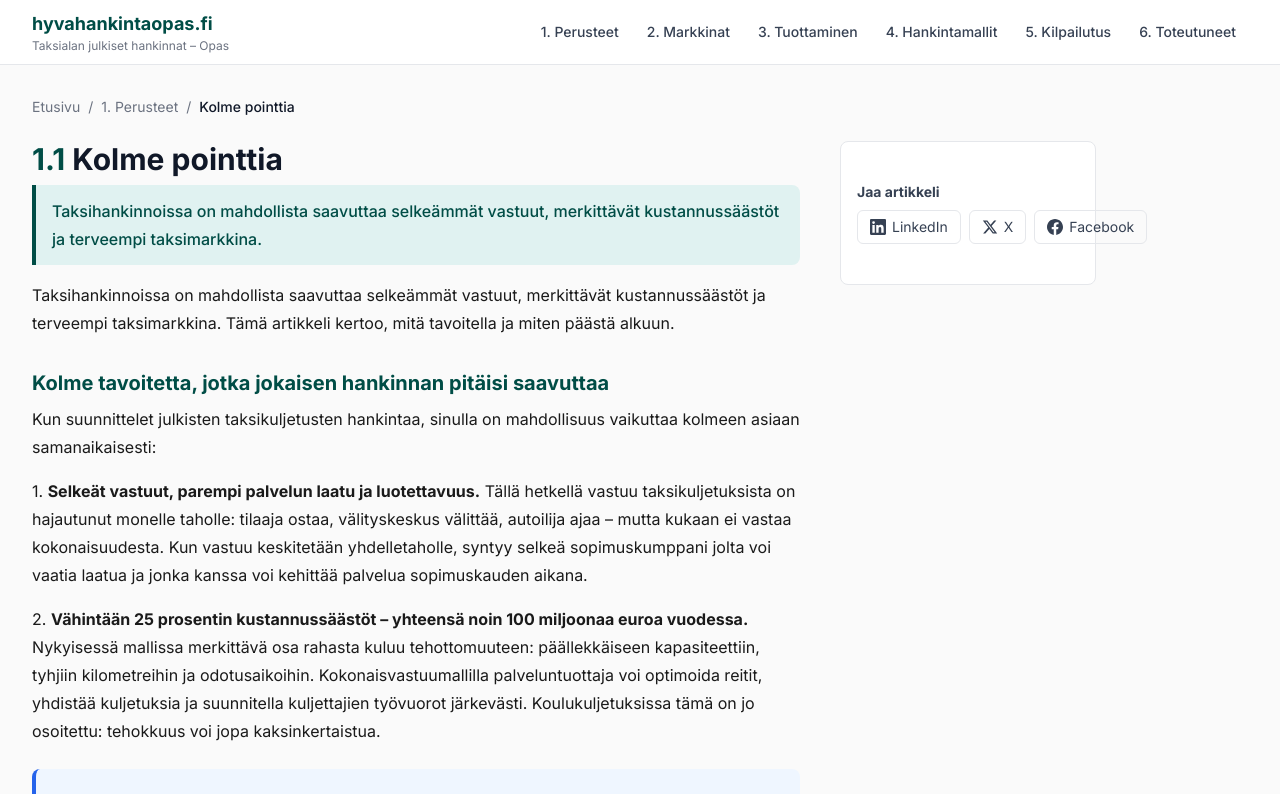
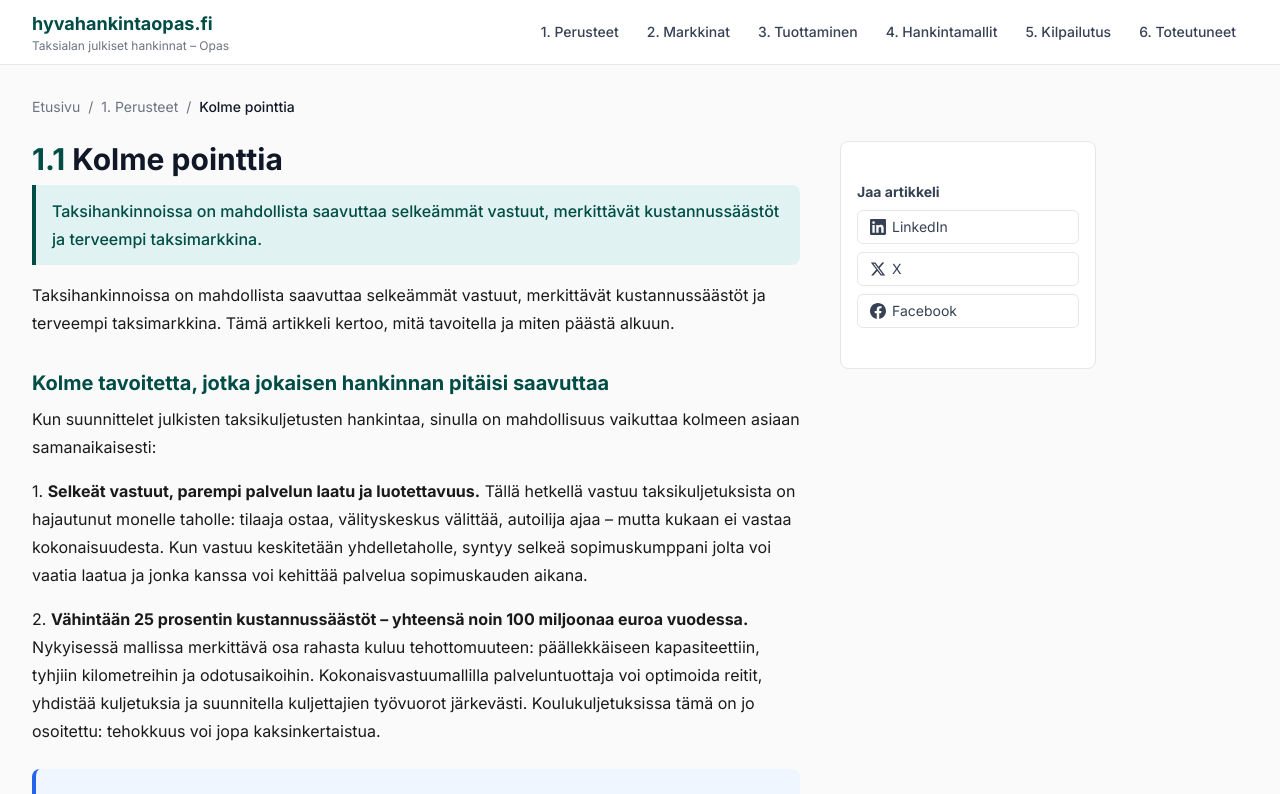
Before and after one commit to tuomohalminen-blip/hyvahankintaopas, a Next.js app: page /kolme-pointtia in a window 1280 px wide. Shown: the top 794 px of the page. Built offline with nearby package versions, Linux system fonts and the light colour scheme.

Commit message:
Korjaa 4.5 teksti ja share-napit pystyyn

```diff
--- a/app/components/ShareButtons.tsx
+++ b/app/components/ShareButtons.tsx
@@ -13,7 +13,7 @@ export default function ShareButtons({
   return (
     <div className="my-6">
       <p className="text-sm font-bold text-gray-700 mb-2">Jaa artikkeli</p>
-      <div className="flex gap-2">
+      <div className="flex flex-col gap-2">
         {/* LinkedIn */}
         <a
           href={`https://www.linkedin.com/sharing/share-offsite/?url=${encodedUrl}`}
--- a/content/4-hankintamallit/05-kokonaisvastuu-urakka.mdx
+++ b/content/4-hankintamallit/05-kokonaisvastuu-urakka.mdx
@@ -21,7 +21,7 @@ Rakennusalalla urakkatahti tuottaa yleensä tuplatehokkuuden verrattuna tuntihin
 ## Esimerkki: koulukuljetukset
 
 <FactBox title="Esimerkki: Koulukuljetukset kokonaisvastuumallissa">
-Koulu- ja päivätoimintakuljetuksissa tehokkuusero on nähty useasti: tunnin matka-aikana kokonaisvastuulla hoidettuna tila-autoon saadaan kerättyä 8 oppilasta neljältä reitiltä, kun yksikköhintamallissa sama oppilasjoukko hoidetaan neljällä erillisellä autolla, koska tuottajalla ei ole kannustinta yhdistelyyn. Kustannusero on 4-kertainen tilaajalle.
+Koulu- ja päivätoimintakuljetuksissa tehokkuusero on nähty useasti: tunnin matka-aikana kokonaisvastuulla hoidettuna tila-autoon saadaan kerättyä 8 oppilasta, kun yksikköhintamallissa sama oppilasjoukko hoidetaan vähintään kahdella autolla, koska tuottajalla ei ole kannustinta yhdistelyyn.
 </FactBox>
 
 ## Koko palveluketju hyötyy
```
